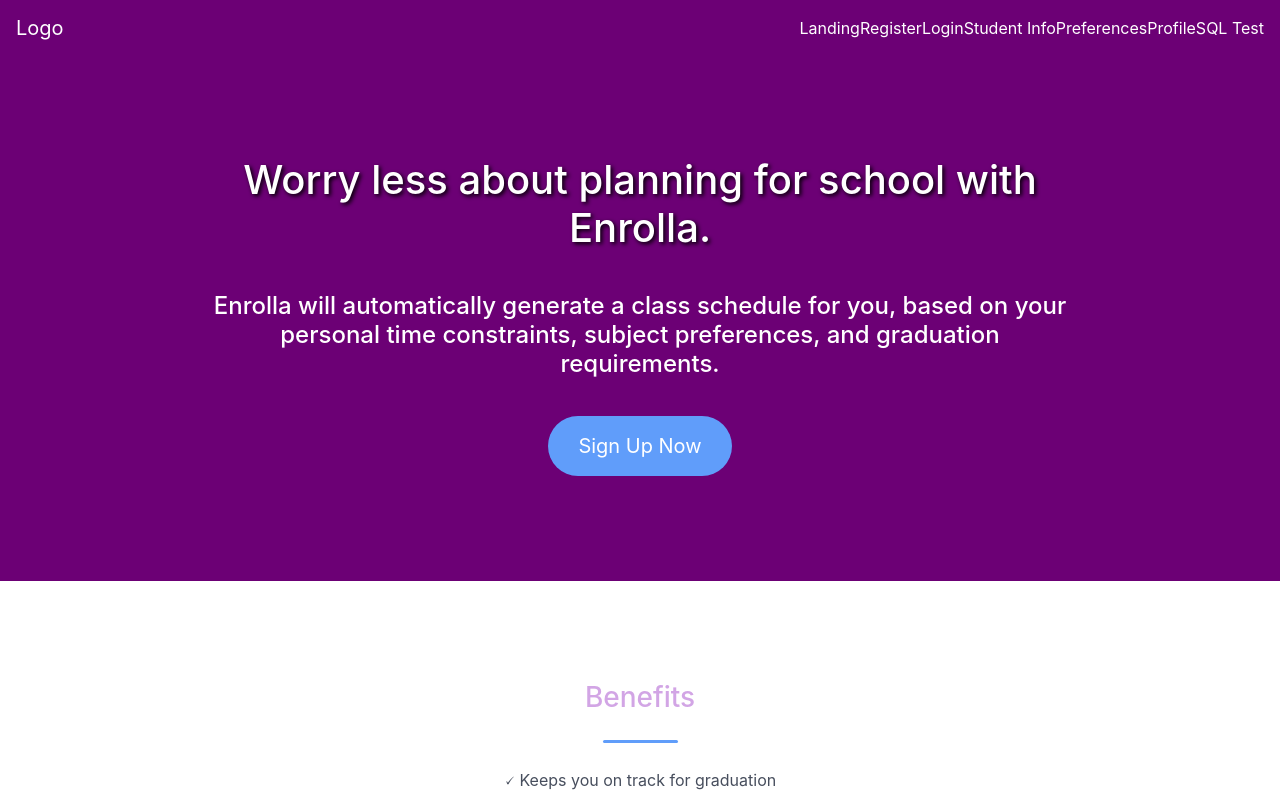
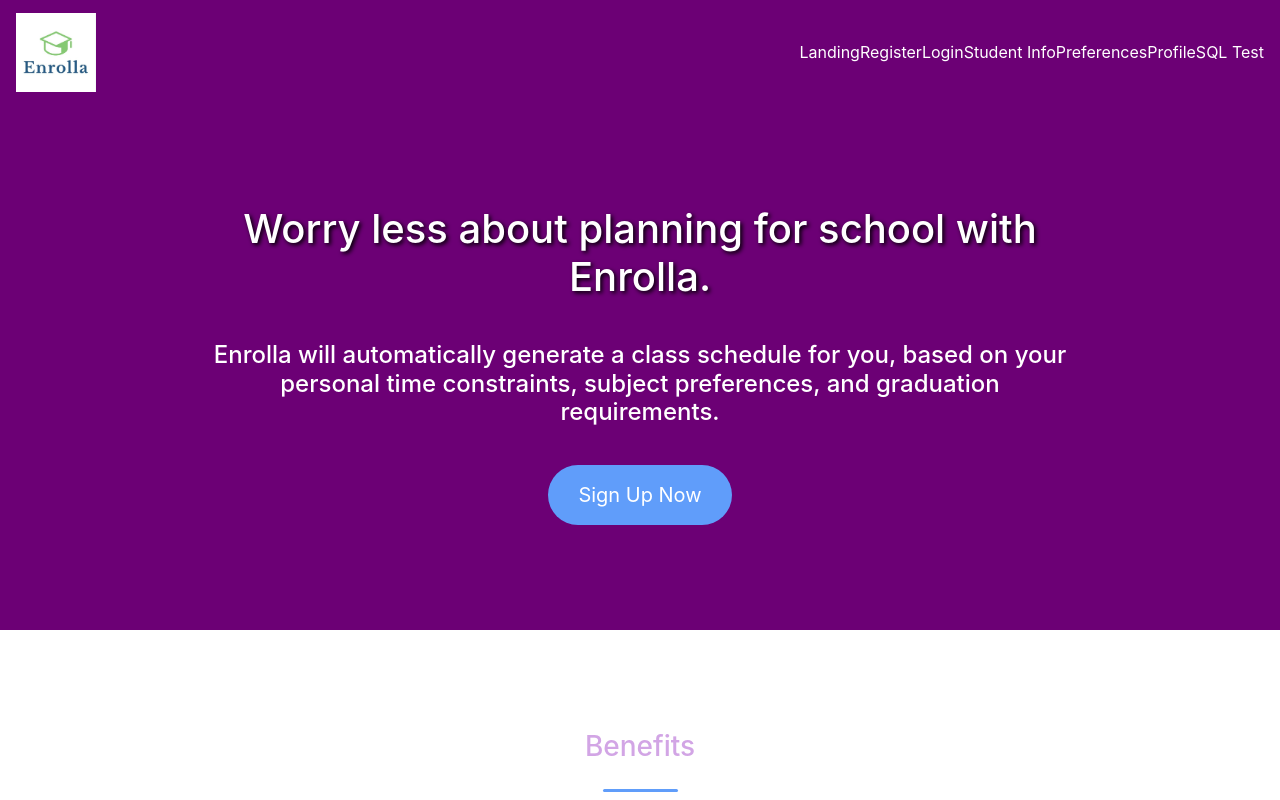
Before and after one commit to junh4533/enrolla, a React (Create React App) app in the folder Client/: page / in a window 1280 px wide. Shown: the top 800 px of the page. Built offline with nearby package versions, Linux system fonts and the light colour scheme.

Commit message:
add logo

```diff
--- a/Client/src/Components/Navbar/Navbar.js
+++ b/Client/src/Components/Navbar/Navbar.js
@@ -3,6 +3,7 @@ import { Link } from "react-router-dom";
 import "./Navbar.scss";
 import RegisteredLinks from "./RegisteredLinks";
 import UnRegisteredLinks from "./UnRegisteredLinks";
+import logo from "../../assets/images/logo.jpg";
 
 const Navbar = () => {
   return (
@@ -10,7 +11,7 @@ const Navbar = () => {
       {/* ***********START CODING HERE***********  */}
       <nav className="navbar navbar-expand-sm navbar-dark">
         <a className="navbar-brand" href="#">
-          Logo
+          <img src={logo} />
         </a>
         <ul className="navbar-nav ml-auto">
           <Link to="/">
--- a/Client/src/Components/Navbar/Navbar.scss
+++ b/Client/src/Components/Navbar/Navbar.scss
@@ -5,6 +5,12 @@
     .nav-item {
       color: white;
     }
+
+    .navbar-brand {
+      img {
+        width: 80px;
+      }
+    }
   }
   /* ***********stop CODING HERE***********  */
 }
```
Also changed, not shown: Client/src/assets/images/logo.jpg (added).
